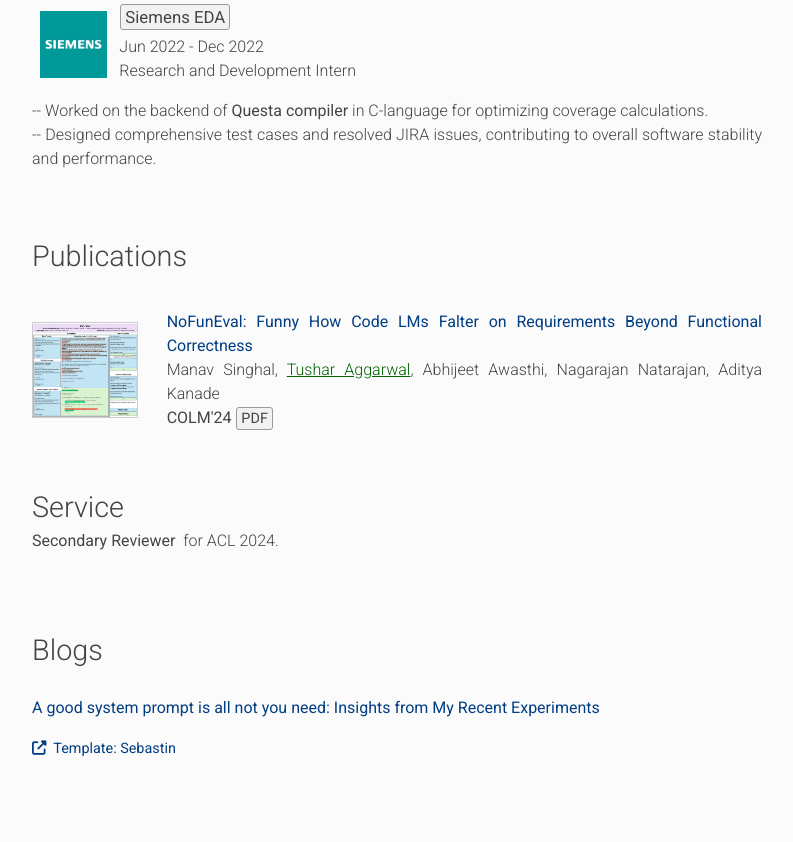
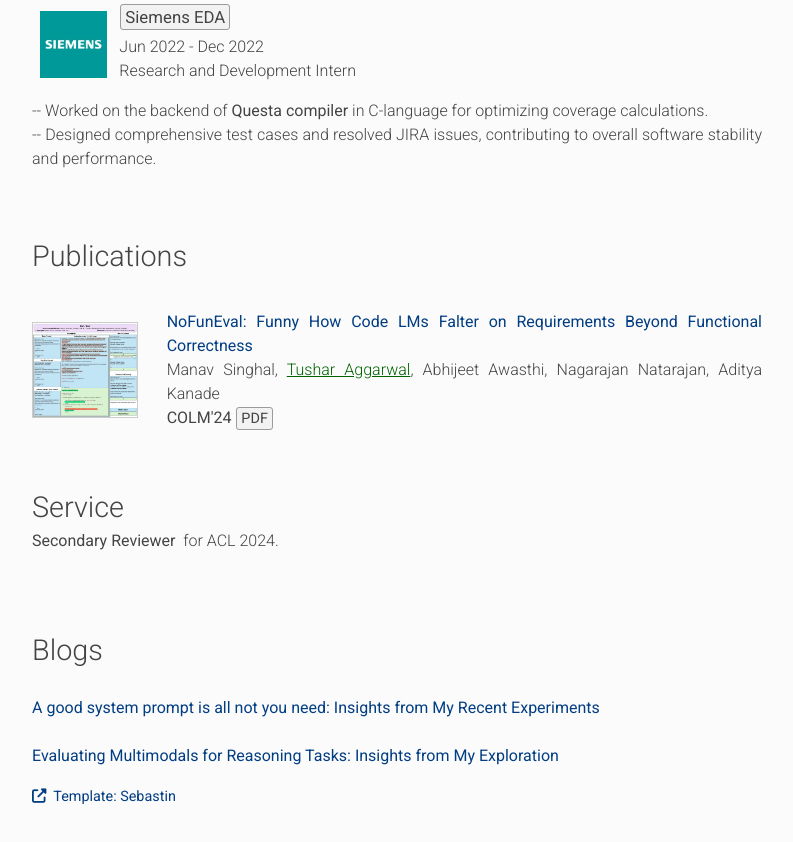
Before and after one commit to AggarwalTushar/AggarwalTushar.github.io, a plain HTML site: page index.html in a window 1280 px wide. Shown: the part 1011-1853 px from the top of the page, without its empty margins (433-1226 px from the left). Before the commit the page ends 1819 px from the top, so only its background shows below. Drawn offline with nearby package versions, Linux system fonts and the light colour scheme.

Commit message:
Update index.html

```diff
--- a/index.html
+++ b/index.html
@@ -209,6 +209,8 @@ or by activation steering. Moreover, I aspire to contribute to architectural inn
               <div class="pb-3">
                     <br>
                     <a class="in-text" href="https://medium.com/@tushar.aggarwal53/a-good-system-prompt-is-all-not-you-need-insights-from-my-recent-experiments-707527da5755" target="_blank">A good system prompt is all not you need: Insights from My Recent Experiments</a>
+                    <br><br>
+                <a class="in-text" href="https://medium.com/@tushar.aggarwal53/evaluating-multimodal-models-for-reasoning-tasks-insights-from-my-exploration-d287f5947e7a" target="_blank">Evaluating Multimodals for Reasoning Tasks: Insights from My Exploration</a>
                     <br>
                 </div>
               <a class="in-text" target="_blank" href="https://github.com/SebastinSanty/minimal-research-theme" style="font-size: 0.9rem;"><i class="fa fa-external-link" aria-hidden="true"></i>&nbsp; Template: Sebastin</a>
```
